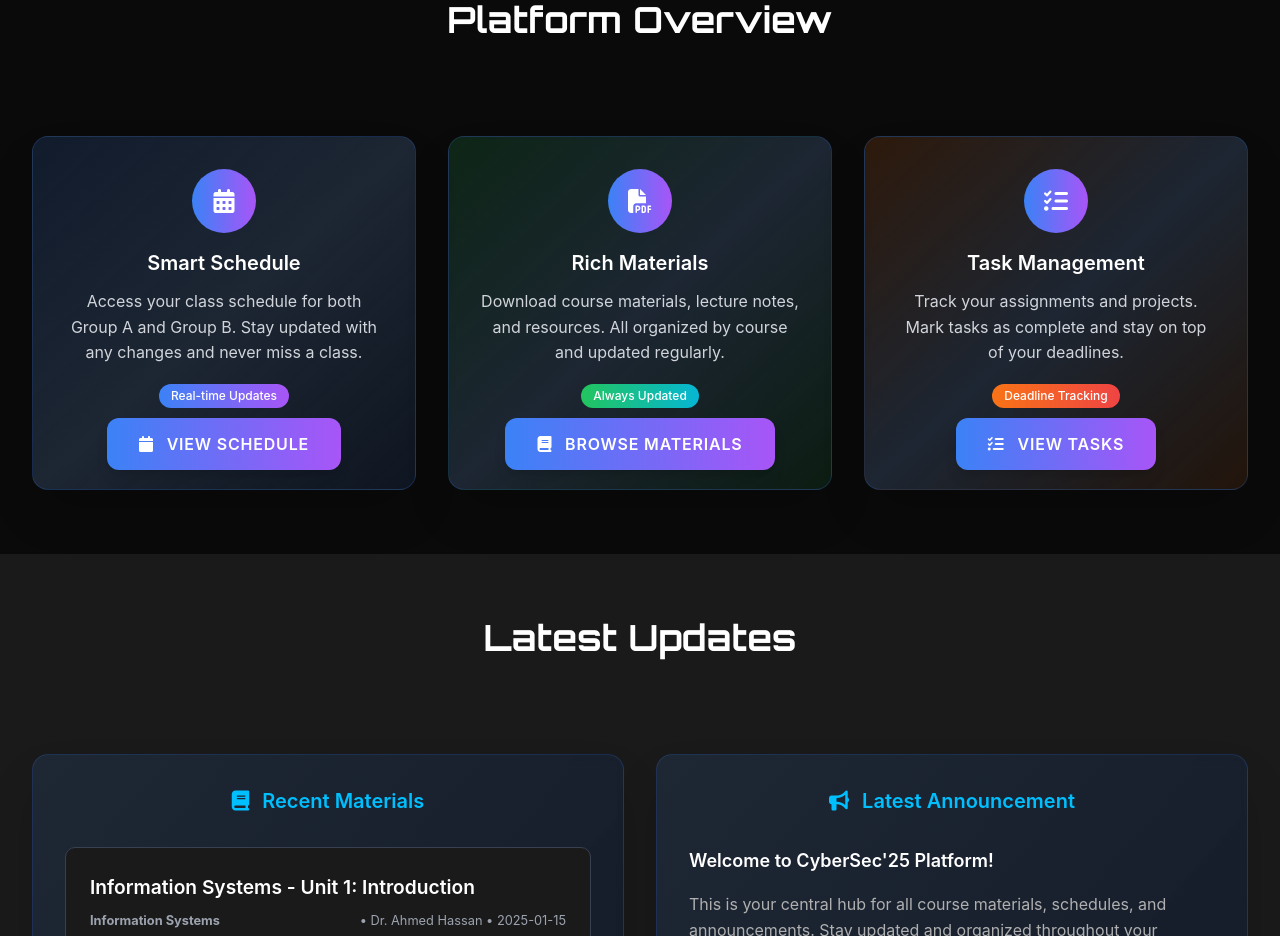
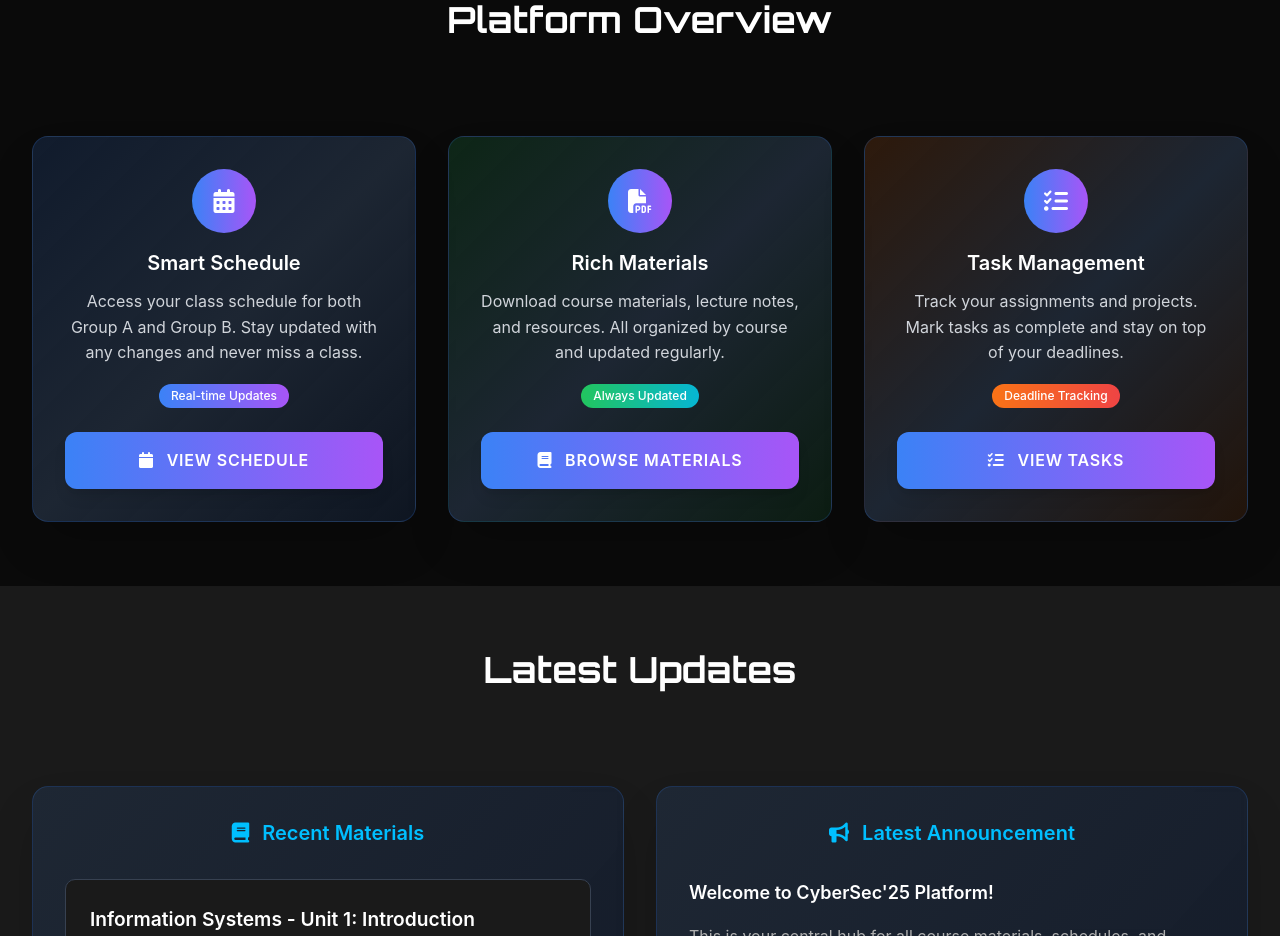
Before and after one commit to phoenixcrypto/cyberfort-platform, a Next.js app: page / in a window 1280 px wide. Shown: the part 940-1876 px from the top of the page. Built offline with nearby package versions, Linux system fonts and the light colour scheme.

Commit message:
Fix button alignment - add flex layout and mt-auto to ensure all buttons are at same level

```diff
--- a/pages/index.js
+++ b/pages/index.js
@@ -130,7 +130,7 @@ export default function Home() {
 
 
             <div className="grid grid-cols-1 md:grid-cols-3 gap-8">
-              <div className="feature-card enhanced-card-primary" data-aos="fade-up" data-aos-delay="100">
+              <div className="feature-card enhanced-card-primary flex flex-col h-full" data-aos="fade-up" data-aos-delay="100">
                 <div className="feature-icon">
                   <i className="fas fa-calendar-alt"></i>
                 </div>
@@ -141,12 +141,12 @@ export default function Home() {
                 <div className="mt-4 mb-6">
                   <span className="badge badge-primary">Real-time Updates</span>
                 </div>
-                <Link href="/schedule" className="btn-enhanced w-full">
+                <Link href="/schedule" className="btn-enhanced w-full mt-auto">
                   <i className="fas fa-calendar mr-2"></i> View Schedule
                 </Link>
               </div>
 
-              <div className="feature-card enhanced-card-success" data-aos="fade-up" data-aos-delay="200">
+              <div className="feature-card enhanced-card-success flex flex-col h-full" data-aos="fade-up" data-aos-delay="200">
                 <div className="feature-icon">
                   <i className="fas fa-file-pdf"></i>
                 </div>
@@ -157,12 +157,12 @@ export default function Home() {
                 <div className="mt-4 mb-6">
                   <span className="badge badge-success">Always Updated</span>
                 </div>
-                <Link href="/materials" className="btn-enhanced w-full">
+                <Link href="/materials" className="btn-enhanced w-full mt-auto">
                   <i className="fas fa-book mr-2"></i> Browse Materials
                 </Link>
               </div>
 
-              <div className="feature-card enhanced-card-warning" data-aos="fade-up" data-aos-delay="300">
+              <div className="feature-card enhanced-card-warning flex flex-col h-full" data-aos="fade-up" data-aos-delay="300">
                 <div className="feature-icon">
                   <i className="fas fa-tasks"></i>
                 </div>
@@ -173,7 +173,7 @@ export default function Home() {
                 <div className="mt-4 mb-6">
                   <span className="badge badge-warning">Deadline Tracking</span>
                 </div>
-                <Link href="/tasks" className="btn-enhanced w-full">
+                <Link href="/tasks" className="btn-enhanced w-full mt-auto">
                   <i className="fas fa-tasks mr-2"></i> View Tasks
                 </Link>
               </div>
```
